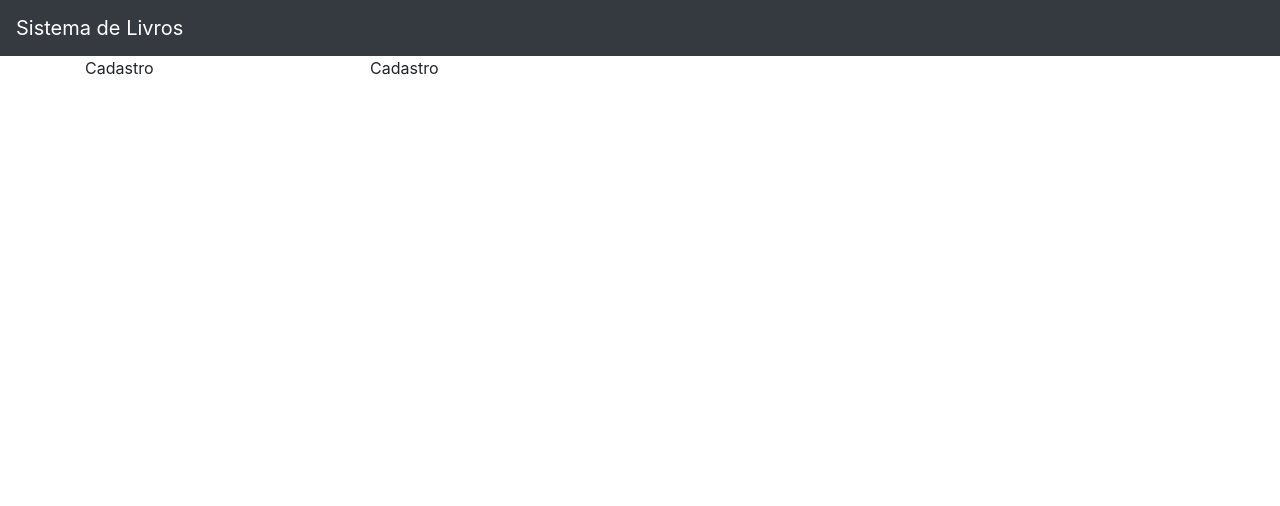
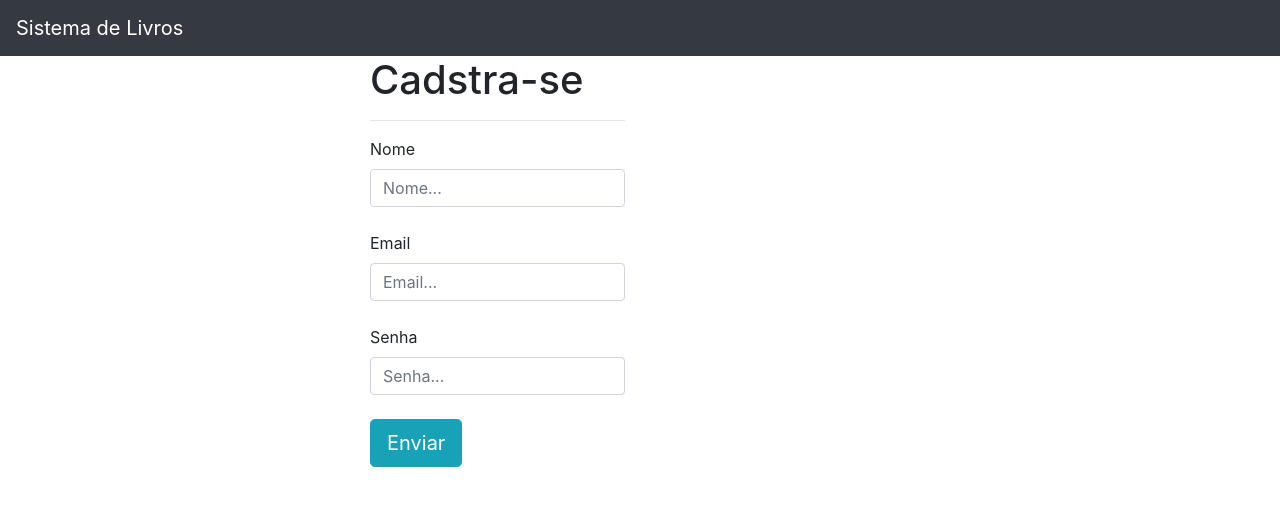
Before and after one commit to velloso99/Sistema-de-Livros-, a Django app: page /auth/cadastro/ in a window 1280 px wide. Shown: the top 506 px of the page. Run offline with Django 5.2, Linux system fonts and the light colour scheme.

Commit message:
usuarios

```diff
--- a/usuarios/templates/cadastro.html
+++ b/usuarios/templates/cadastro.html
@@ -6,10 +6,25 @@
 <div class="container">
     <div class="row">
         <div class="col-md-3">
-            Cadastro
+
         </div>
         <div class="col-md-3">
-            Cadastro
+            <h1>Cadstra-se</h1>
+            <hr>
+            <form method="post"></form>
+                <label>Nome</label>
+                <input class="form-control" type="text" placeholder="Nome...">
+                <br>
+                <label>Email</label>
+                <input class="form-control" type="text" placeholder="Email...">
+                <br>
+                <label>Senha</label>
+                <input class="form-control" type="password" placeholder="Senha...">
+                <br>
+                <input class="btn btn-info btn-lg" type="submit" value="Enviar">
+        </div>
+        <div class="col-md-3">
+
         </div>
 
     </div>
```
